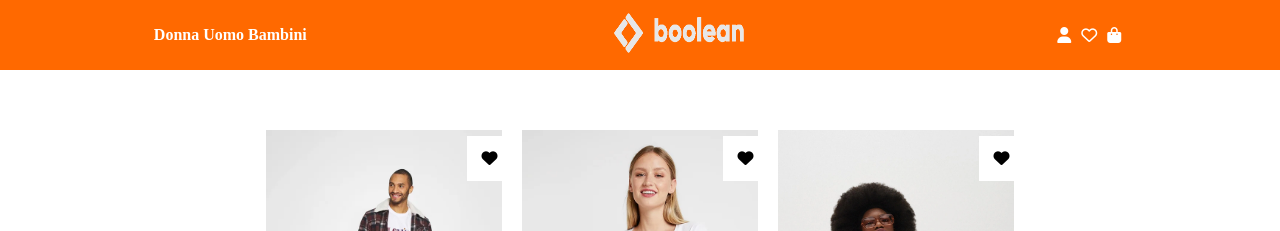
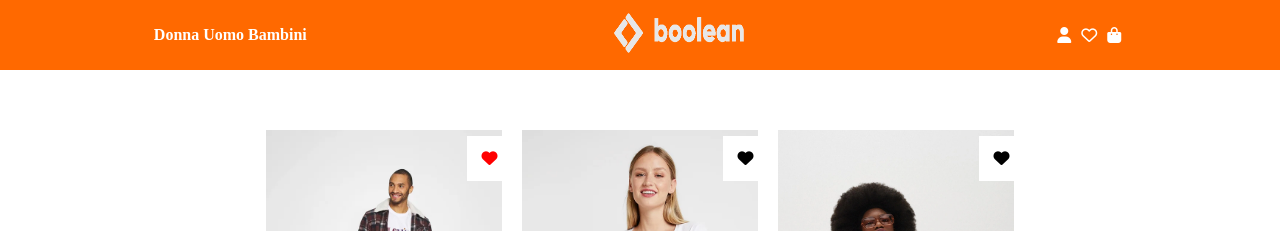
Before and after one commit to MatteoOliva/vite-boolando, a Vue app: page / in a window 1280 px wide. In both pictures the pointer is over the element 489 px from the left and 158 px from the top of the page. Shown: the top 231 px of the page. Built offline with nearby package versions, Linux system fonts and the light colour scheme.

Commit message:
feat: hover cuoricino cambia colore impostato con il linguaggio scss

```diff
--- a/src/components/AppCard.vue
+++ b/src/components/AppCard.vue
@@ -7,6 +7,7 @@ export default {};
 </template>
 
 <style lang="scss">
+@use '../styles/partials/variables.scss' as *;
 // .card {
 //   width: 400px;
 //   height: 200px;
@@ -52,6 +53,10 @@ export default {};
     line-height: 45px;
     text-align: center;
     background-color: white;
+
+    &:hover {
+        color: $primary-color;
+    }
   }
 }
 </style>
```
